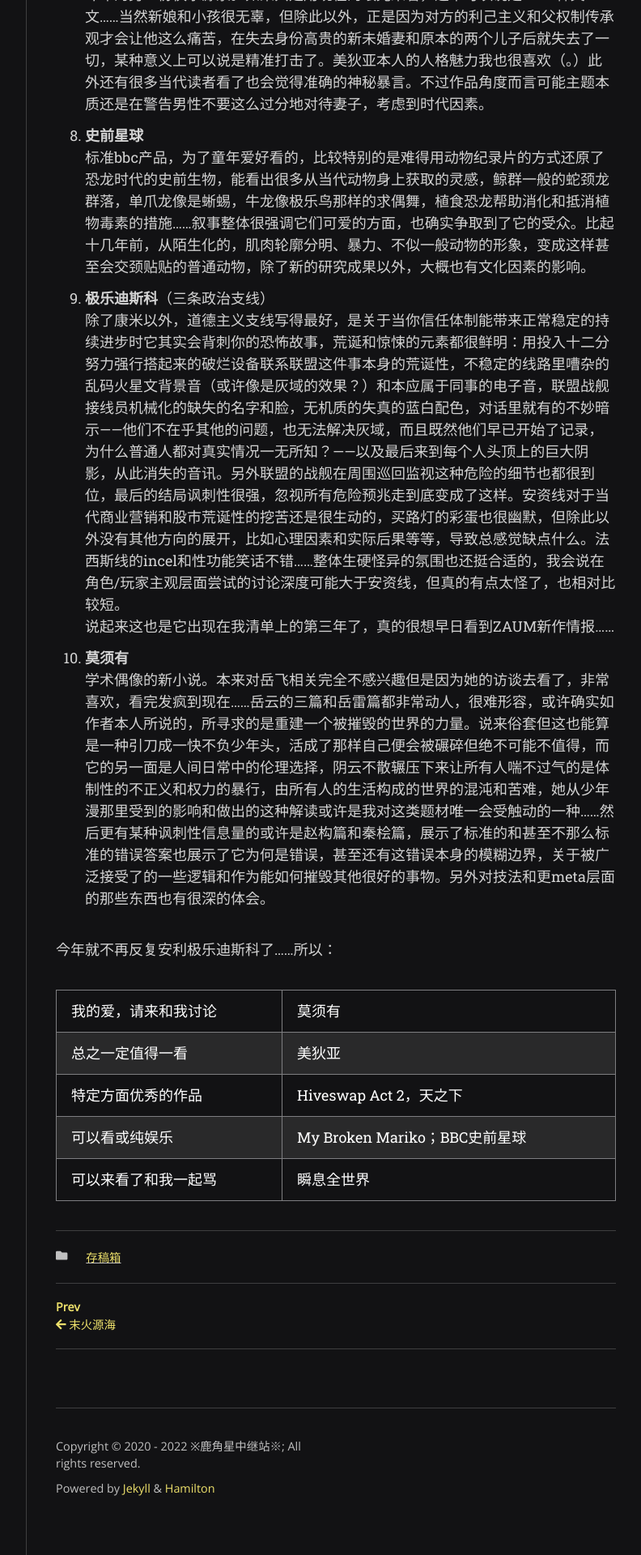
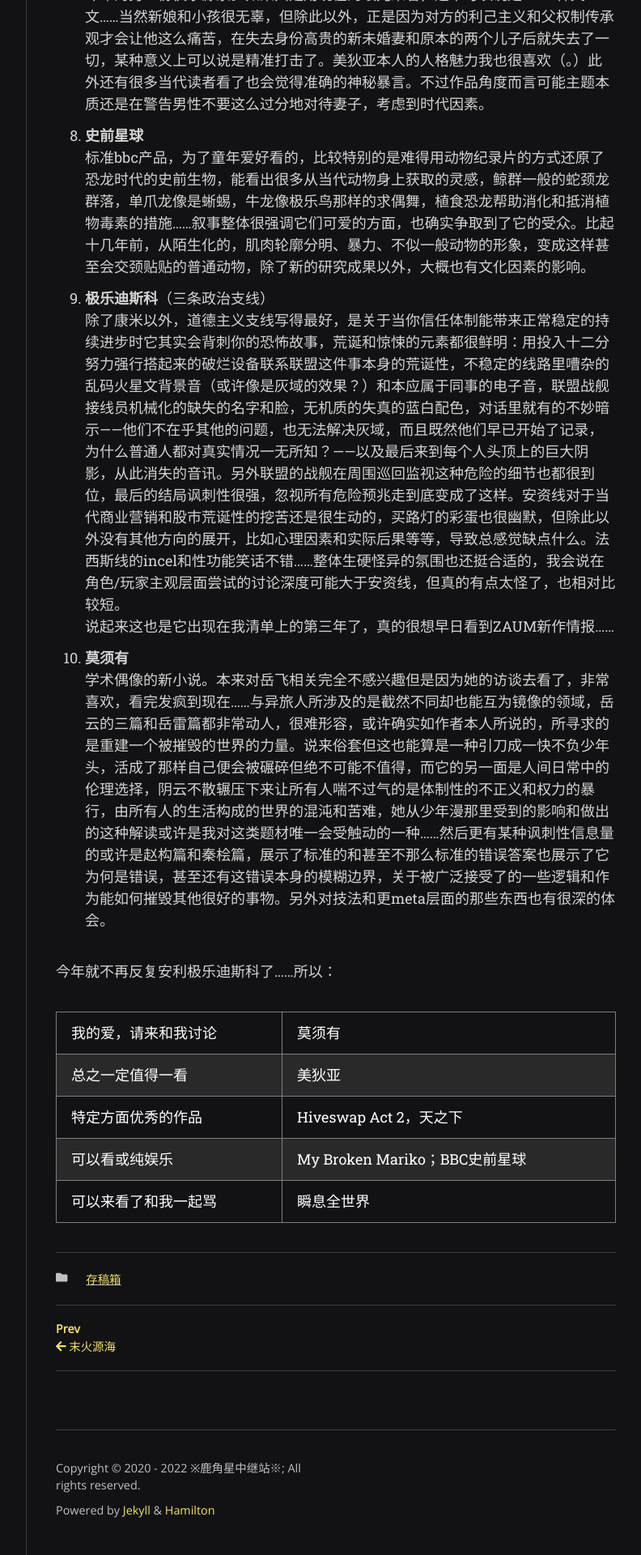
Before and after one commit to scatterdclouds/scatterdclouds.github.io, a Jekyll site: the page built from _posts/2022-06-23-testfile.md, in a window 1280 px wide. Shown: the part 1579-3499 px from the top of the page at 81% size, without its empty margins (357-1149 px from the left). Built offline with Jekyll 4.4.1, drawn with Linux system fonts in a browser that asks for light colours; nearby versions of some CDN libraries; some web fonts are replaced; comment, search, counter and statistics services are not loaded.

Commit message:
Update 2022-06-23-testfile.md

```diff
--- a/_posts/2022-06-23-testfile.md
+++ b/_posts/2022-06-23-testfile.md
@@ -28,12 +28,12 @@ comments: true
 
 9. **极乐迪斯科**（三条政治支线） <br/> 除了康米以外，道德主义支线写得最好，是关于当你信任体制能带来正常稳定的持续进步时它其实会背刺你的恐怖故事，荒诞和惊悚的元素都很鲜明：用投入十二分努力强行搭起来的破烂设备联系联盟这件事本身的荒诞性，不稳定的线路里嘈杂的乱码火星文背景音（或许像是灰域的效果？）和本应属于同事的电子音，联盟战舰接线员机械化的缺失的名字和脸，无机质的失真的蓝白配色，对话里就有的不妙暗示——他们不在乎其他的问题，也无法解决灰域，而且既然他们早已开始了记录，为什么普通人都对真实情况一无所知？——以及最后来到每个人头顶上的巨大阴影，从此消失的音讯。另外联盟的战舰在周围巡回监视这种危险的细节也都很到位，最后的结局讽刺性很强，忽视所有危险预兆走到底变成了这样。安资线对于当代商业营销和股市荒诞性的挖苦还是很生动的，买路灯的彩蛋也很幽默，但除此以外没有其他方向的展开，比如心理因素和实际后果等等，导致总感觉缺点什么。法西斯线的incel和性功能笑话不错……整体生硬怪异的氛围也还挺合适的，我会说在角色/玩家主观层面尝试的讨论深度可能大于安资线，但真的有点太怪了，也相对比较短。 <br/> 说起来这也是它出现在我清单上的第三年了，真的很想早日看到ZAUM新作情报……
 
-10. **莫须有** <br/> 学术偶像的新小说。本来对岳飞相关完全不感兴趣但是因为她的访谈去看了，非常喜欢，看完发疯到现在……岳云的三篇和岳雷篇都非常动人，很难形容，或许确实如作者本人所说的，所寻求的是重建一个被摧毁的世界的力量。说来俗套但这也能算是一种引刀成一快不负少年头，活成了那样自己便会被碾碎但绝不可能不值得，而它的另一面是人间日常中的伦理选择，阴云不散辗压下来让所有人喘不过气的是体制性的不正义和权力的暴行，由所有人的生活构成的世界的混沌和苦难，她从少年漫那里受到的影响和做出的这种解读或许是我对这类题材唯一会受触动的一种……然后更有某种讽刺性信息量的或许是赵构篇和秦桧篇，展示了标准的和甚至不那么标准的错误答案也展示了它为何是错误，甚至还有这错误本身的模糊边界，关于被广泛接受了的一些逻辑和作为能如何摧毁其他很好的事物。另外对技法和更meta层面的那些东西也有很深的体会。
+10. **莫须有** <br/> 学术偶像的新小说。本来对岳飞相关完全不感兴趣但是因为她的访谈去看了，非常喜欢，看完发疯到现在……与异旅人所涉及的是截然不同却也能互为镜像的领域，岳云的三篇和岳雷篇都非常动人，很难形容，或许确实如作者本人所说的，所寻求的是重建一个被摧毁的世界的力量。说来俗套但这也能算是一种引刀成一快不负少年头，活成了那样自己便会被碾碎但绝不可能不值得，而它的另一面是人间日常中的伦理选择，阴云不散辗压下来让所有人喘不过气的是体制性的不正义和权力的暴行，由所有人的生活构成的世界的混沌和苦难，她从少年漫那里受到的影响和做出的这种解读或许是我对这类题材唯一会受触动的一种……然后更有某种讽刺性信息量的或许是赵构篇和秦桧篇，展示了标准的和甚至不那么标准的错误答案也展示了它为何是错误，甚至还有这错误本身的模糊边界，关于被广泛接受了的一些逻辑和作为能如何摧毁其他很好的事物。另外对技法和更meta层面的那些东西也有很深的体会。
 
 今年就不再反复安利极乐迪斯科了……所以：
 
-| 我的爱，请来和我讨论 | 莫须有                 |
-| 总之一定值得一看     | 美狄亚                 |
-| 特定方面优秀的作品   | Hiveswap Act 2，天之下 |
+| 我的爱，请来和我讨论 | 莫须有                       |
+| 总之一定值得一看     | 美狄亚                       |
+| 特定方面优秀的作品   | Hiveswap Act 2，天之下       |
 | 可以看或纯娱乐      | My Broken Mariko；BBC史前星球 |
-| 可以来看了和我一起骂 | 瞬息全世界             |
+| 可以来看了和我一起骂 | 瞬息全世界                    |
```
